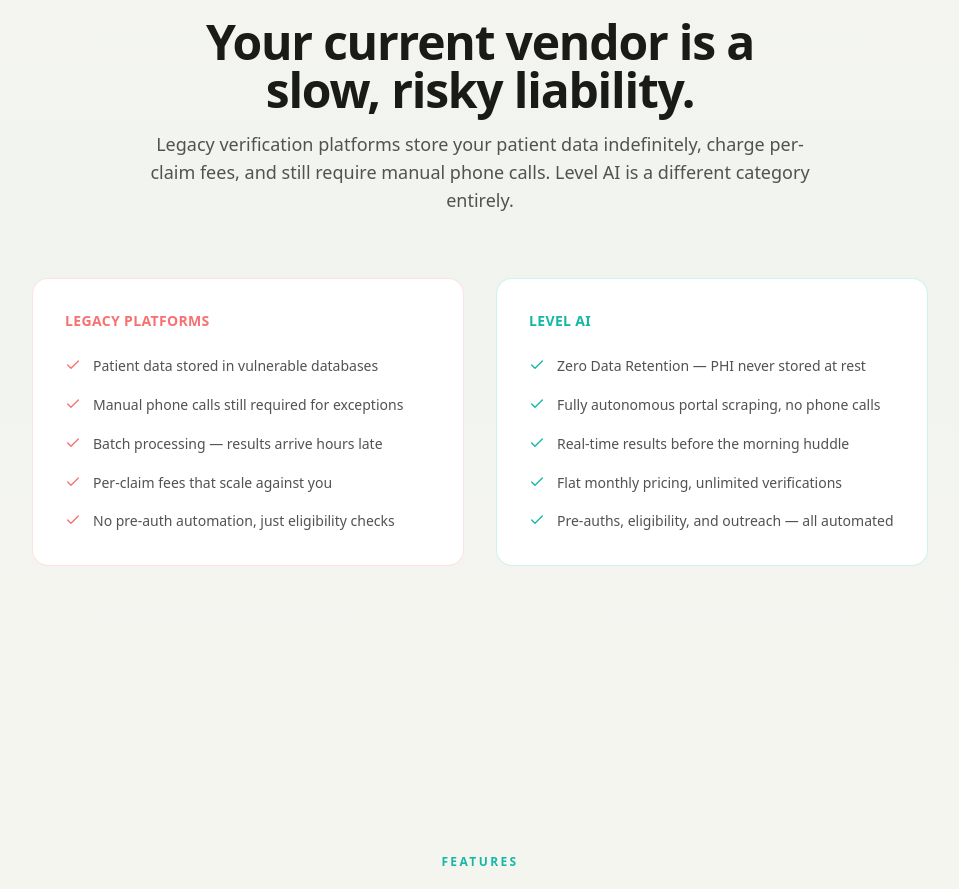
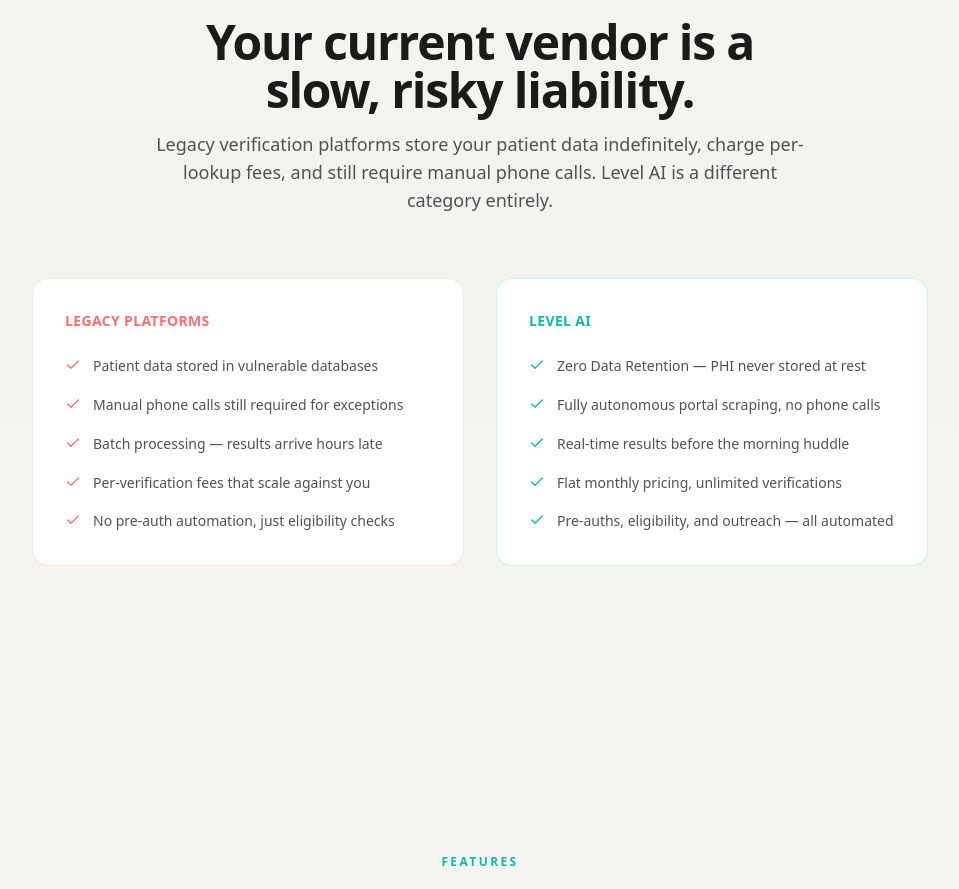
Before and after one commit to tomlambert004-byte/levelai-frontend, a Next.js app: page / in a window 1280 px wide. Shown: the part 2002-2891 px from the top of the page, without its empty margins (160-1119 px from the left). Built offline with nearby package versions, Linux system fonts and the light colour scheme; no server answers; a web font is replaced by a local one.

Commit message:
Fix misleading copy: per-claim → per-verification (these are eligibility lookups, not claim submissions)
Co-Authored-By: Claude Opus 4.6 <noreply@anthropic.com>

```diff
--- a/app/page.tsx
+++ b/app/page.tsx
@@ -393,7 +393,7 @@ export default function LandingPage() {
               <br className="hidden md:block" /> slow, risky liability.
             </h2>
             <p className="mx-auto max-w-2xl text-[#525252] text-lg">
-              Legacy verification platforms store your patient data indefinitely, charge per-claim fees,
+              Legacy verification platforms store your patient data indefinitely, charge per-lookup fees,
               and still require manual phone calls. Level AI is a different category entirely.
             </p>
           </div>
@@ -404,7 +404,7 @@ export default function LandingPage() {
                 "Patient data stored in vulnerable databases",
                 "Manual phone calls still required for exceptions",
                 "Batch processing \u2014 results arrive hours late",
-                "Per-claim fees that scale against you",
+                "Per-verification fees that scale against you",
                 "No pre-auth automation, just eligibility checks",
               ]},
               { label: "Level AI", color: "text-[#14B8A6]", border: "border-[#14B8A6]/20", items: [
```
